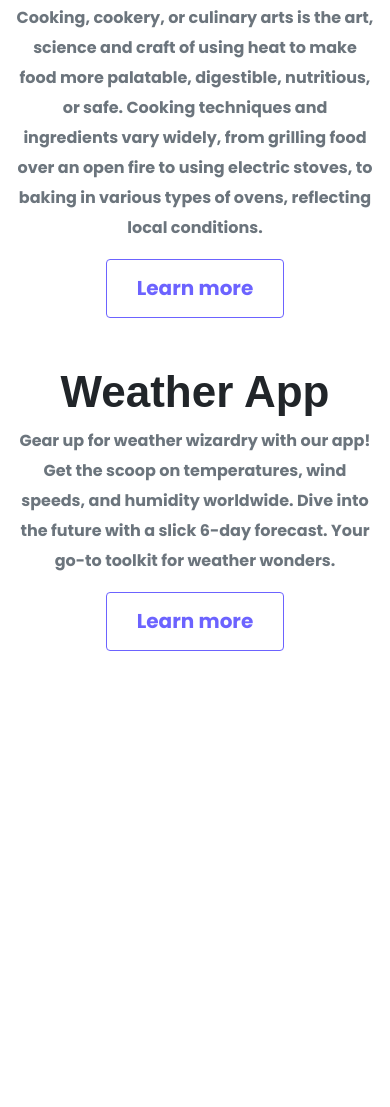
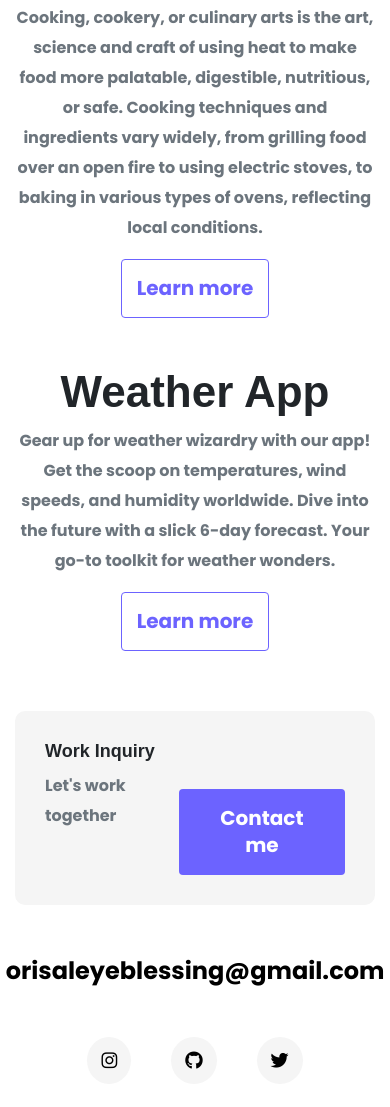
Before and after one commit to lahseh/portfolio, a plain HTML site: page index.html in a window 390 px wide. Shown: the part 1217-2324 px from the top of the page. Before the commit the page ends 1868 px from the top, so only its background shows below. Drawn offline with nearby package versions, Linux system fonts and the light colour scheme; a web font is replaced by a local one.

Commit message:
created the footer and made it responsive

```diff
--- a/index.html
+++ b/index.html
@@ -115,6 +115,33 @@
           </div>
         </div>
       </div>
+      <footer>
+        <div
+          class="contact-box d-flex justify-content-between mb-5 d-none d-md-flex"
+        >
+          <div>
+            <h4>Work Inquiry</h4>
+            <p class="text-muted">Let's work together</p>
+          </div>
+          <a href="" class="btn btn-branding mt-5"> Contact me </a>
+        </div>
+        <div class="d-flex justify-content-center mb-5">
+          <a href="mailto:orisaleyeblessing@gmail.com" class="email-link"
+            >orisaleyeblessing@gmail.com</a
+          >
+        </div>
+        <div class="social-links d-flex justify-content-center mb-5">
+          <a href="https://www.https://instagram.com/lahseh" target="_blank">
+            <i class="fa-brands fa-instagram"></i>
+          </a>
+          <a href="https://www.https://github.com/lahseh">
+            <i class="fa-brands fa-github"></i>
+          </a>
+          <a href="https://www.https://twitter.com/t_lahseh">
+            <i class="fa-brands fa-twitter"></i>
+          </a>
+        </div>
+      </footer>
     </div>
   </body>
 </html>
--- a/src/styles.css
+++ b/src/styles.css
@@ -2,6 +2,11 @@
   --branding-color: #6c63ff;
   --heading-font-family: "Playfair Display", sans-serif;
   --default-font-family: "Poppins", sans-serif;
+  --gradient: radial-gradient(
+    circle at 10% 20%,
+    rgba(216, 241, 230, 0.46) 0.1%,
+    rgba(233, 226, 226, 0.28) 90.1%
+  );
 }
 
 body {
@@ -24,6 +29,10 @@ h1 {
 
 h2 {
   font-size: 46px;
+}
+
+h4 {
+  font-size: 48px;
 }
 
 p {
@@ -100,7 +109,7 @@ p {
   border-radius: 4px;
   font-size: 20px;
   line-height: 27px;
-  padding: 15px 30px;
+  padding: 15px 15px;
 }
 
 .project-description {
@@ -138,6 +147,44 @@ nav li.active a {
   color: var(--branding-color);
 }
 
+footer {
+  margin: 60px 0;
+}
+
+footer .contact-box p {
+  margin: 0;
+}
+
+footer .contact-box {
+  background: whitesmoke;
+  padding: 30px 120px;
+  border-radius: 10px;
+}
+
+footer .email-link {
+  text-decoration: none;
+  color: black;
+  font-size: 24px;
+}
+
+footer .email-link:hover {
+  color: var(--branding-color);
+}
+
+footer .social-links a {
+  margin: 0 20px;
+  color: black;
+  padding: 10px 14px;
+  background: whitesmoke;
+  font-size: 18px;
+  border-radius: 50%;
+  transition: all 100ms ease-in-out;
+}
+footer .social-links a:hoover {
+  color: white;
+  background: var(--branding-color);
+}
+
 @media (max-width: 960px) {
   h1 {
     font-size: 30px;
@@ -145,6 +192,10 @@ nav li.active a {
   }
   h2 {
     font-size: 44px;
+  }
+
+  h4 {
+    font-size: 18px;
   }
 
   .content {
@@ -159,4 +210,7 @@ nav li.active a {
     padding: 0;
     text-align: center;
   }
+  footer .contact-box {
+    padding: 30px;
+  }
 }
```
